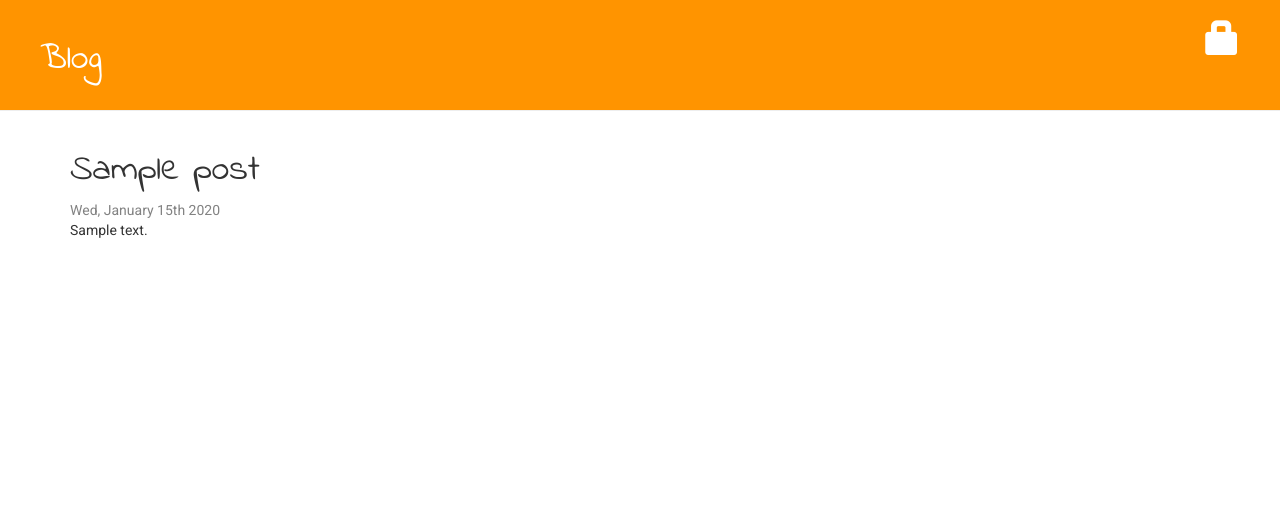
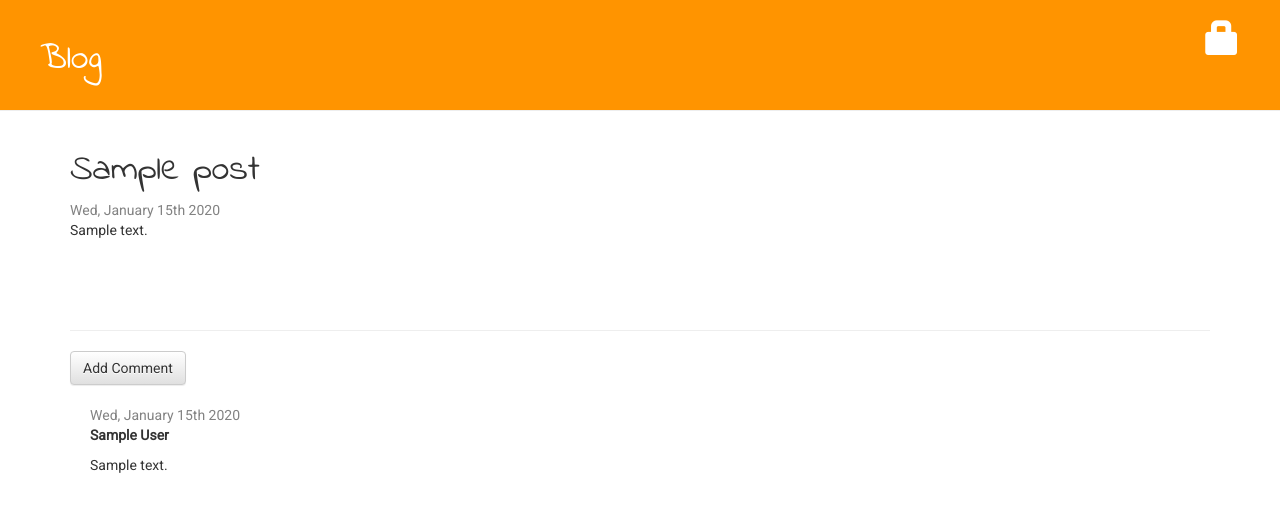
Before and after one commit to n-j-m/dg-blog, a Django app: page /post/1/ in a window 1280 px wide. Shown: the top 512 px of the page. Run offline with Django 3.2, Linux system fonts and the light colour scheme; tables that the repository leaves empty hold one stand-in row (values such as "Sample post"); some libraries are stand-ins or nearby versions.

Commit message:
Adds comment system

```diff
--- a/blog/admin.py
+++ b/blog/admin.py
@@ -1,5 +1,6 @@
 from django.contrib import admin
-from .models import Post
+from .models import Post, Comment
 
 
 admin.site.register(Post)
+admin.site.register(Comment)
--- a/blog/models.py
+++ b/blog/models.py
@@ -13,5 +13,23 @@ class Post(models.Model):
         self.published_date = timezone.now()
         self.save()
 
+    def approved_comments(self):
+        return self.comments.filter(approved_comment=True)
+
     def __str__(self):
         return self.title
+
+
+class Comment(models.Model):
+    post = models.ForeignKey('blog.Post', related_name='comments')
+    author = models.CharField(max_length=200)
+    text = models.TextField()
+    created_date = models.DateTimeField(default=timezone.now)
+    approved_comment = models.BooleanField(default=False)
+
+    def approve(self):
+        self.approved_comment = True
+        self.save()
+
+    def __str__(self):
+        return self.text
--- a/blog/static/css/blog.css
+++ b/blog/static/css/blog.css
@@ -55,6 +55,14 @@ h1, h2, h3, h4 {
   margin-bottom: 70px;
 }
 
+.post a, .post a:visited {
+  color: #000000;
+}
+
 .post h1 a, .post h1 a:visited {
   color: #000000;
 }
+
+.comment {
+  margin: 20px 0px 20px 20px;
+}
--- a/blog/templates/blog/post_detail.html
+++ b/blog/templates/blog/post_detail.html
@@ -29,4 +29,31 @@
       </div>
     </div>
   </div>
+  <hr/>
+  <a class="btn btn-default" title="Add Comment" href="{% url 'add_comment_to_post' pk=post.pk %}">
+    Add Comment
+  </a>
+  {% for comment in post.comments.all %}
+    {% if user.is_authenticated or comment.approved_comment %}
+      <div class="comment">
+        <div class="date">{{ comment.created_date|date:'D, F jS Y' }}</div>
+        <div>
+        {% if not comment.approved_comment %}
+          <a class="btn btn-default" href="{% url 'comment_approve' pk=comment.pk %}">
+            <span class="glyphicon glyphicon-ok"></span>
+          </a>
+        {% endif %}
+        {% if user.is_authenticated %}
+          <a class="btn btn-default" href="{% url 'comment_remove' pk=comment.pk %}">
+            <span class="glyphicon glyphicon-remove"></span>
+          </a>
+        {% endif %}
+        </div>
+        <strong>{{ comment.author }}</strong>
+        <p>{{ comment.text|linebreaks }}</p>
+      </div>
+    {% endif %}
+  {% empty %}
+    <p>No comments here yet :(</p>
+  {% endfor %}
 {% endblock %}
--- a/blog/templates/blog/post_list.html
+++ b/blog/templates/blog/post_list.html
@@ -10,6 +10,9 @@
           <p>{{ post.published_date|date:'D, F jS Y' }}</p>
         </span>
         <p>{{ post.text|linebreaks }}</p>
+        <a href="{% url 'post_detail' pk=post.pk %}">
+          Comments: {{ post.approved_comments.count }}
+        </a>
       </div>
     {% endfor %}
     </div>
--- a/blog/urls.py
+++ b/blog/urls.py
@@ -10,4 +10,7 @@ urlpatterns = [
     url(r'^drafts/$', views.post_draft_list, name='post_draft_list'),
     url(r'^post/(?P<pk>\d+)/publish$', views.post_publish, name='post_publish'),
     url(r'^post/(?P<pk>\d+)/remove$', views.post_remove, name='post_remove'),
+    url(r'^post/(?P<pk>\d+)/comment/$', views.add_comment_to_post, name='add_comment_to_post'),
+    url(r'^comment/(?P<pk>\d+)/approve/$', views.comment_approve, name='comment_approve'),
+    url(r'^comment/(?P<pk>\d+)/remove/$', views.comment_remove, name='comment_remove'),
 ]
--- a/blog/views.py
+++ b/blog/views.py
@@ -1,8 +1,8 @@
 from django.shortcuts import get_object_or_404, redirect, render
 from django.utils import timezone
 from django.contrib.auth.decorators import login_required
-from .models import Post
-from .forms import PostForm
+from .models import Post, Comment
+from .forms import PostForm, CommentForm
 
 
 def post_list(request):
@@ -63,3 +63,32 @@ def post_remove(request, pk):
     post = get_object_or_404(Post, pk=pk)
     post.delete()
     return redirect('post_list')
+
+
+def add_comment_to_post(request, pk):
+    post = get_object_or_404(Post, pk=pk)
+    if request.method == 'POST':
+        form = CommentForm(request.POST)
+        if form.is_valid():
+            comment = form.save(commit=False)
+            comment.post = post
+            comment.save()
+            return redirect('post_detail', pk=post.pk)
+    else:
+        form = CommentForm()
+    return render(request, 'blog/add_comment_to_post.html', {'form': form})
+
+
+@login_required
+def comment_approve(request, pk):
+    comment = get_object_or_404(Comment, pk=pk)
+    comment.approve()
+    return redirect('post_detail', pk=comment.post.pk)
+
+
+@login_required
+def comment_remove(request, pk):
+    comment = get_object_or_404(Comment, pk=pk)
+    post_pk = comment.post.pk
+    comment.delete()
+    return redirect('post_detail', pk=post_pk)
```
Also changed, not shown: blog/forms.py (+7 -1 lines), blog/templates/blog/add_comment_to_post.html (added, +18 -0 lines), blog/migrations/0002_comment.py (added).
